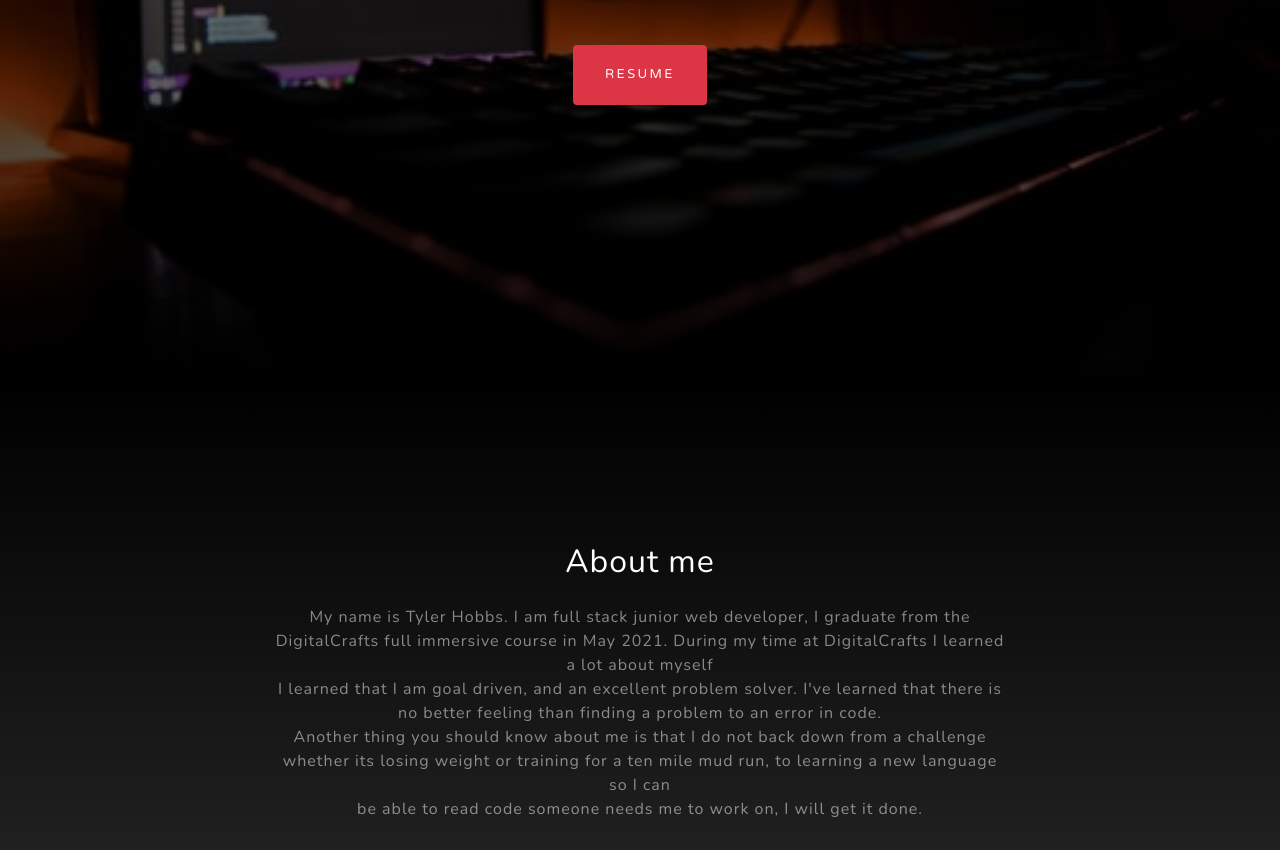
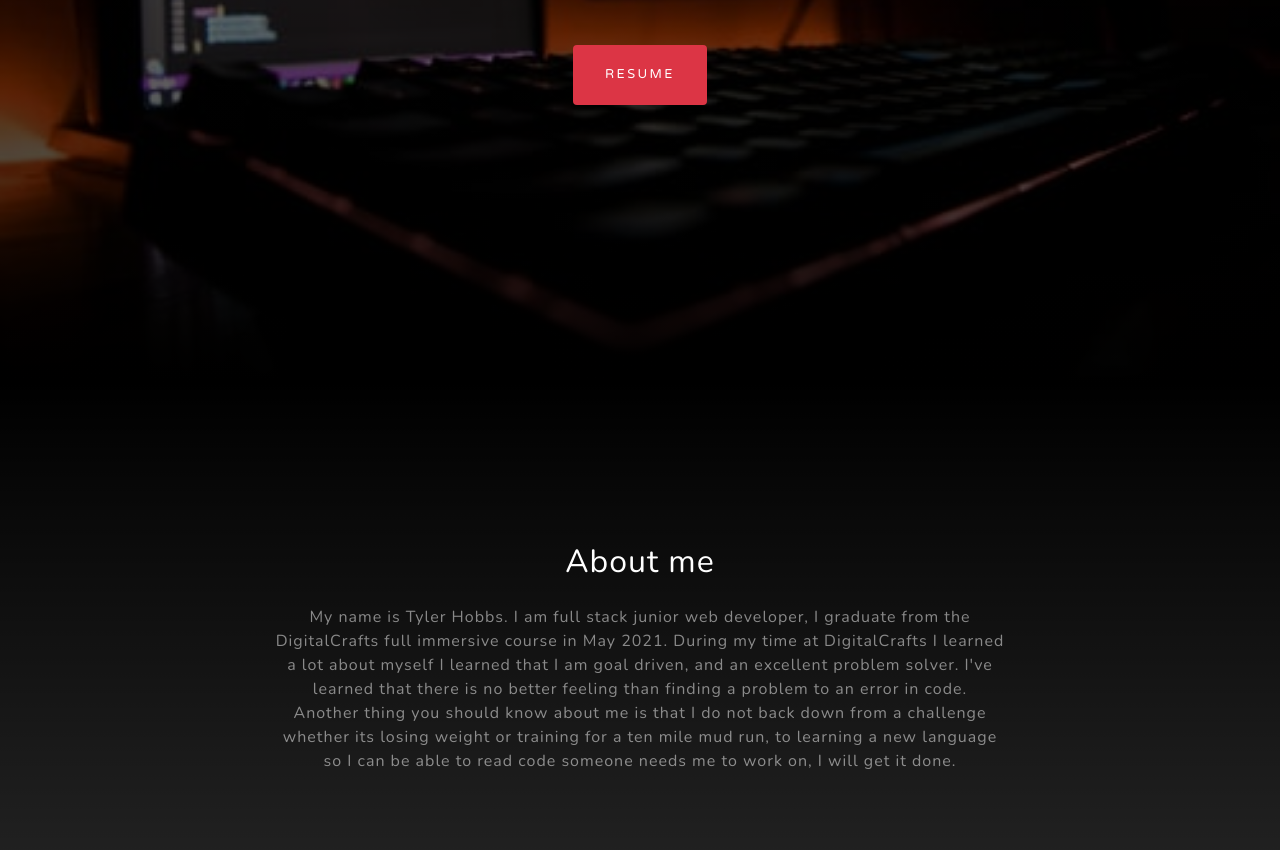
Before and after one commit to tylerhobbs94/Portfolio, a plain HTML site: page index.html in a window 1280 px wide. Shown: the part 417-1267 px from the top of the page. Drawn offline with nearby package versions, Linux system fonts and the light colour scheme.

Commit message:
took out breaks in about me

```diff
--- a/index.html
+++ b/index.html
@@ -55,9 +55,9 @@
                 <div class="col-lg-8 mx-auto">
                     <h2 class="text-white mb-4">About me</h2>
                     <p class="text-white-50"> My name is Tyler Hobbs. I am full stack junior web developer, I graduate
-                        from the DigitalCrafts full immersive course in May 2021. During my time at DigitalCrafts I learned a lot about myself <br/>
+                        from the DigitalCrafts full immersive course in May 2021. During my time at DigitalCrafts I learned a lot about myself
                         I learned that I am goal driven, and an excellent problem solver. I've learned that there is no better feeling than finding a problem to an error in code.<br/>
-                        Another thing you should know about me is that I do not back down from a challenge whether its losing weight or training for a ten mile mud run, to learning a new language so I can <br/>
+                        Another thing you should know about me is that I do not back down from a challenge whether its losing weight or training for a ten mile mud run, to learning a new language so I can
                         be able to read code someone needs me to work on, I will get it done.
                     </p>
                 </div>
```
